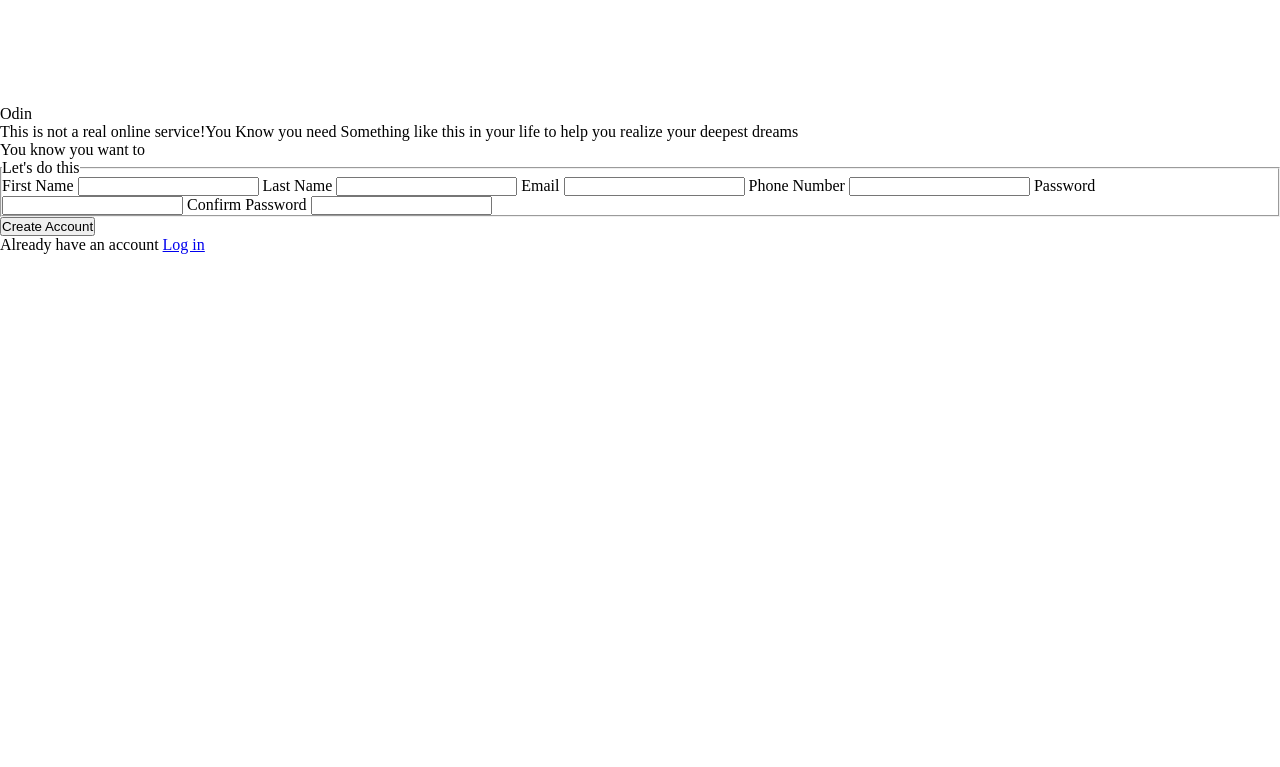
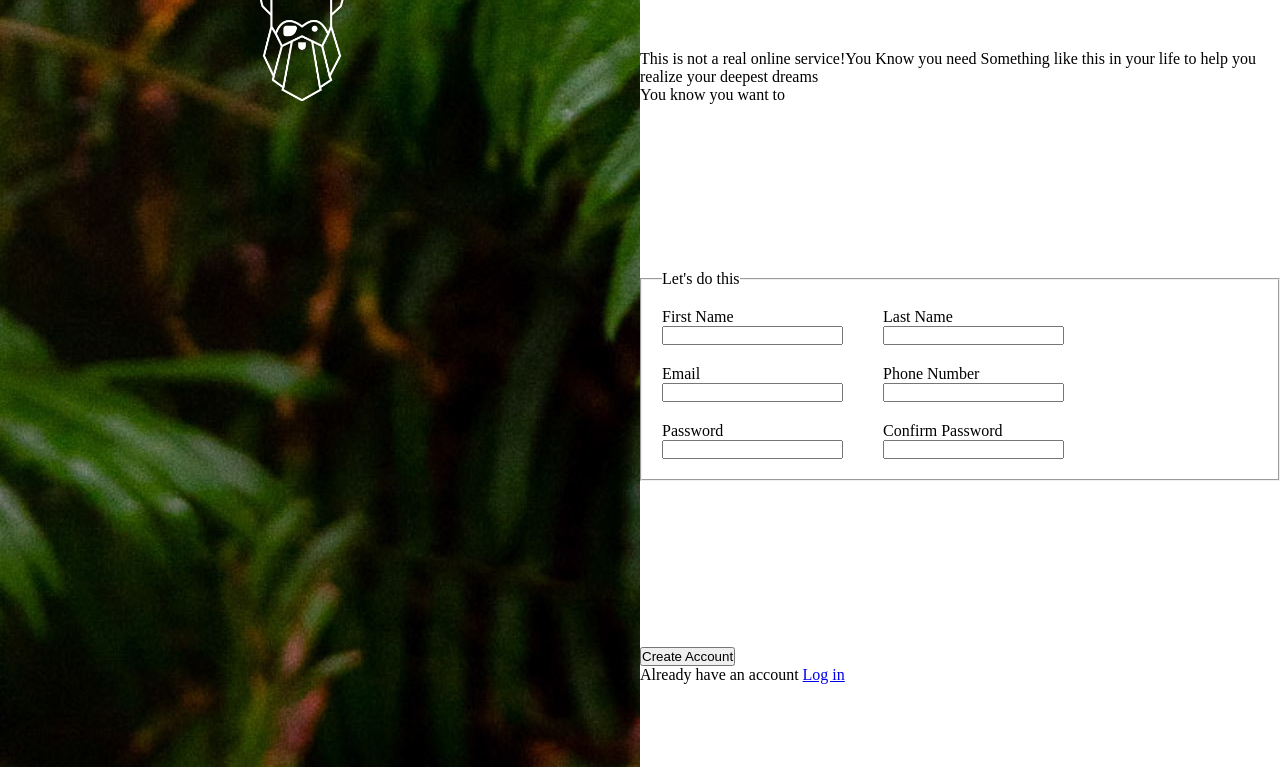
Before and after one commit to kazumaLovesTest/Sign_Up_Form, a plain HTML site: page index.html in a window 1280 px wide. Shown: the part 33-800 px from the top of the page. Drawn offline with Linux system fonts and the light colour scheme.

Commit message:
Add Layout

```diff
--- a/index.html
+++ b/index.html
@@ -9,11 +9,11 @@
 </head>
 
 <body>
-  <div>
+  <div class="logo">
     <img src="odin-lined.png" alt="A picture of odin" width="100px" height="auto">
     <p>Odin</p>
   </div>
-  <div>
+  <div class="right_content">
     <div>
       <p>This is not a real online service!You Know you need Something like this in your life to help you realize your
         deepest dreams</p>
@@ -24,23 +24,35 @@
 
         <legend>Let's do this</legend>
 
+        <div>
           <label for="fname">First Name</label>
           <input type="text" name="first_name" id="fname">
+        </div>
 
+        <div>
           <label for="lname">Last Name</label>
           <input type="text" name="last_name" id="lname">
+        </div>
 
+        <div>
           <label for="email">Email</label>
           <input type="email" name="email" id="email">
+        </div>
 
+        <div>
           <label for="pnumber">Phone Number</label>
           <input type="tel" name="phone_number" id="pnumber">
+        </div>
 
+        <div>
           <label for="pwd">Password</label>
           <input type="password" name="password" id="pwd">
+        </div>
 
+        <div>
           <label for="cpwd">Confirm Password</label>
           <input type="password" name="confirm_password" id="cpwd">
+        </div>
       </fieldset>
     </form>
     <div>
--- a/style.css
+++ b/style.css
@@ -3,3 +3,37 @@
   padding: 0;
   box-sizing: border-box;
 }
+
+body {
+  display: flex;
+  height: 100vh;
+  background: url(./halie-west-25xggax4bSA-unsplash.jpg) no-repeat;
+}
+.logo p {
+  display: inline-block;
+  vertical-align: top;
+  color: white;
+}
+.logo {
+  width: 50vw;
+  text-align: center;
+}
+
+.right_content {
+  display: flex;
+  flex-direction: column;
+  justify-content: space-around;
+  width: 50vw;
+  background-color: white;
+}
+
+fieldset {
+  display: flex;
+  flex-wrap: wrap;
+  padding: 20px;
+  gap: 20px 40px;
+}
+
+label {
+  display: block;
+}
```
Lines whose indentation alone changed are shown as unchanged.
